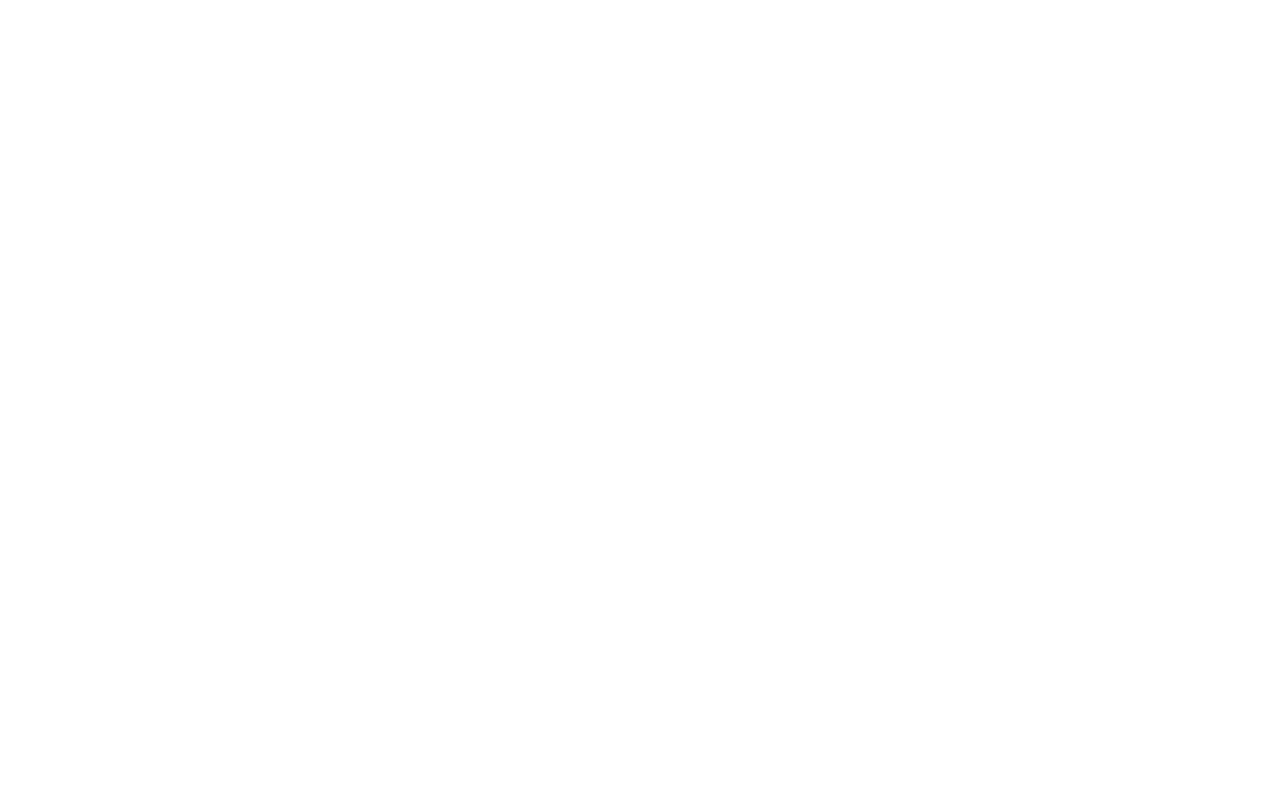
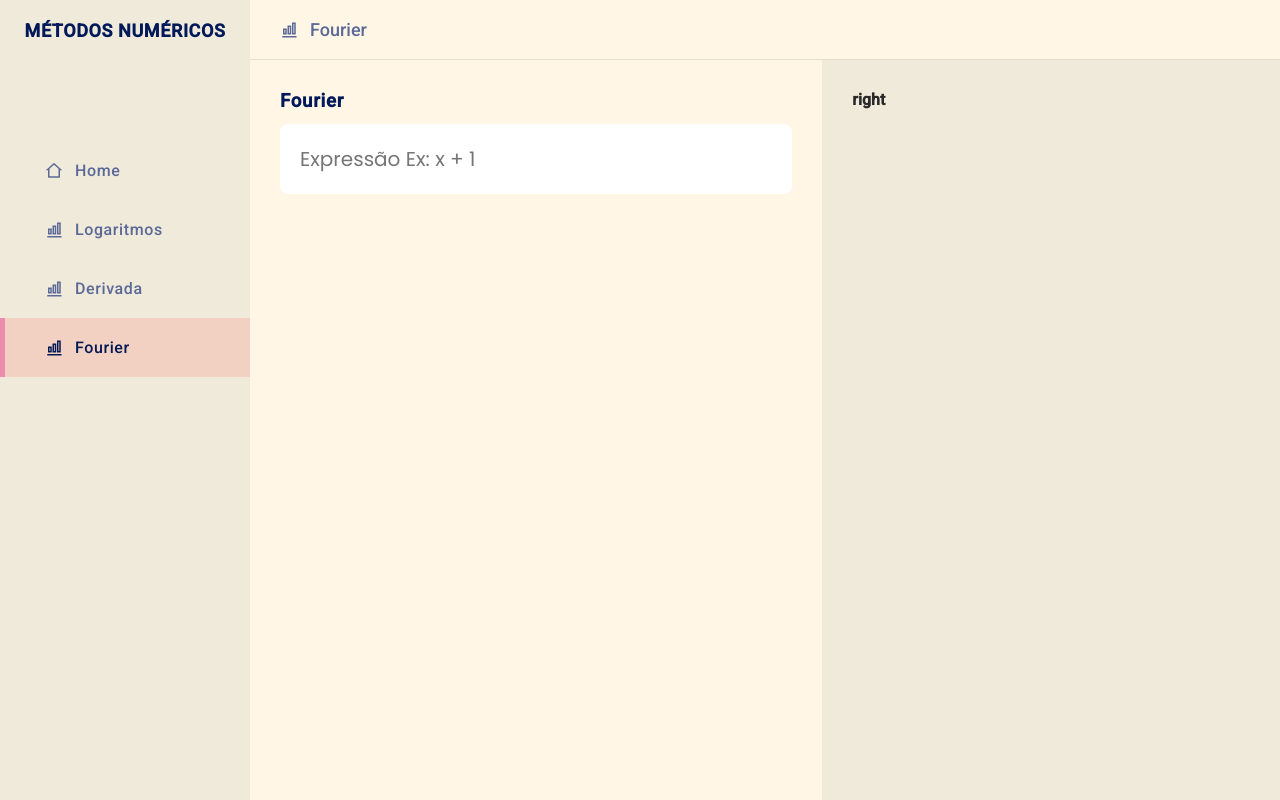
Before and after one commit to numerical-problems/nm-app, a React (Create React App) app: page /fourier in a window 1280 px wide. Built offline with nearby package versions, Linux system fonts and the light colour scheme.

Commit message:
feat: criado componente input

```diff
--- a/public/index.html
+++ b/public/index.html
@@ -10,6 +10,7 @@
       content="Web site created using create-react-app"
     />
     <link rel="apple-touch-icon" href="%PUBLIC_URL%/logo192.png" />
+    <link href="https://fonts.googleapis.com/css2?family=Poppins:ital,wght@0,100;0,200;0,300;0,400;0,500;0,600;0,700;0,800;0,900;1,100;1,200;1,300;1,400;1,500;1,600;1,700;1,800;1,900&display=swap" rel="stylesheet">
     <!--
       manifest.json provides metadata used when your web app is installed on a
       user's mobile device or desktop. See https://developers.google.com/web/fundamentals/web-app-manifest/
--- /dev/null
+++ b/src/components/Input/index.js
@@ -0,0 +1,10 @@
+import { Container } from './styles';
+
+export default function Input({ label, ...props }) {
+
+  return (
+    <Container>
+      <input {...props}  />
+    </Container>
+  );
+}
--- /dev/null
+++ b/src/components/Input/styles.js
@@ -0,0 +1,16 @@
+import styled from 'styled-components';
+
+export const Container = styled.div`
+    width: 100%;
+    display: flex;
+    flex-direction: column-reverse;
+
+    input {
+        width: 100%;
+        padding: 20px;
+        border-radius: 8px;
+        border: none;
+        font-size: 20px;
+        font-family: 'Poppins';
+    }
+`;
--- a/src/constants/index.js
+++ b/src/constants/index.js
@@ -24,4 +24,10 @@
   //   icon: <RiGridLine size="18" />,
   //   path: "/algbl",
   // },
+  {
+    id: "fourier",
+    name: "Fourier",
+    icon: <RiNumbersLine size='18' />,
+    path: "/fourier",
+  }
 ];
--- /dev/null
+++ b/src/pages/Fourier/index.js
@@ -0,0 +1,35 @@
+import { useState } from 'react'
+import { Container } from "../../layout/container";
+import Input from '../../components/Input'
+import Page from "../../layout/page";
+
+function Home() {
+  const [state, setState] = useState({
+    expression: ''
+  })
+
+  const textChange = (field) => (e) => {
+    setState((old) => ({
+      ...old,
+      [field]: e.target.value
+    }))
+  }
+
+  return (
+    <Page id="fourier">
+      <Container>
+        <div className="left">
+          <h3>Fourier</h3>
+          <form>
+            <Input name="expression" value={state.expression} onChange={textChange('expression')} placeholder="Expressão Ex: x + 1" />
+          </form>
+        </div>
+        <div className="right">
+          <h4>right</h4>
+        </div>
+      </Container>
+    </Page>
+  );
+}
+
+export default Home;
--- /dev/null
+++ b/src/pages/Fourier/styles.js
@@ -0,0 +1,5 @@
+import styled from 'styled-components';
+
+export const Container = styled.div`
+    background: red;
+`;
--- a/src/routes/index.js
+++ b/src/routes/index.js
@@ -3,6 +3,7 @@
 import Home from "../pages/Home";
 import Logaritmos from "../pages/Logaritmos";
 import Derivadas from "../pages/Derivadas";
+import Fourier from "../pages/Fourier";
 import history from "../services/history";
 
 export default function Routes() {
@@ -12,6 +13,7 @@
         <Route path='/log' component={Logaritmos} />
         <Route path='/' exact component={Home} />
         <Route path='/derivadas' component={Derivadas} />
+        <Route path='/fourier' component={Fourier} />
       </Switch>
     </Router>
   );
```
Also changed, not shown: 1 other file (tests, documents, lock files or other folders).
